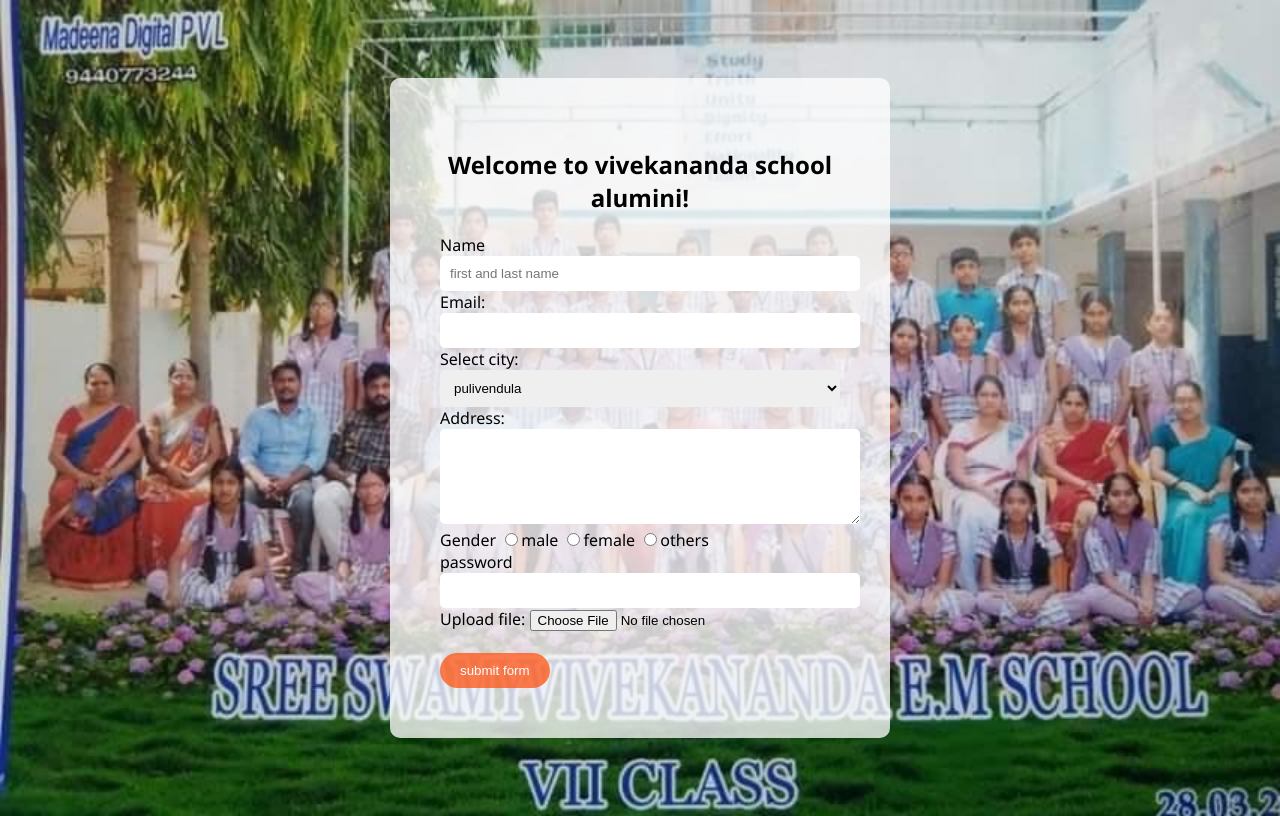
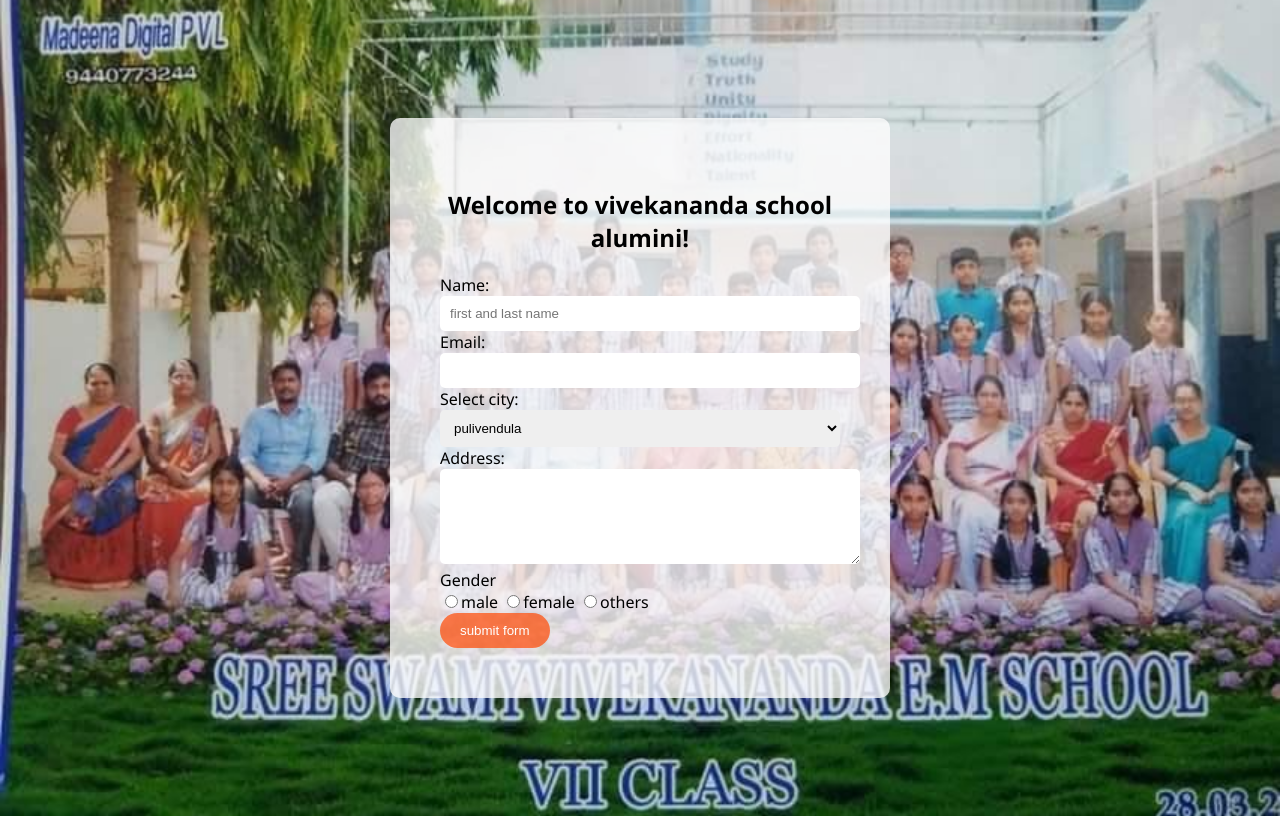
Before and after one commit to vcsalumini/Register, a plain HTML site: page index.html in a window 1280 px wide. Drawn offline with Linux system fonts and the light colour scheme.

Commit message:
Update index.html

```diff
--- a/index.html
+++ b/index.html
@@ -60,7 +60,7 @@
     <div>
         <form action=" " method="post">
             <h2>Welcome to vivekananda school alumini!</h2>
-            <lable for="name">Name</lable>
+            <lable for="name">Name:</lable>
             <input type="text" placeholder="first and last name" id="name" name="name"><br>
             <lable for="email" >Email:</lable>
             <input type="email" id="email" name="email">
@@ -74,15 +74,11 @@
             </select><br>
             <lable for="Address">Address:</lable>
             <textarea name="" id="Address" cols="30" rows="5" name="Addres"></textarea><br>
-            <lable for="gender">Gender</lable>
+            <lable for="gender">Gender</lable> <br>
             <input type="radio" value="male" name="gender">male
             <input type="radio" value="female" name="gender">female
             <input type="radio" value="others" name="gender">others
             <br>
-            <lable for="password">password</lable>
-            <input type="password" name="password"><br>
-            <lable for="upload">Upload file:</lable>
-            <input type="file" name="file"><br><br>
             <input type="submit" value="submit form">
            </form>
     </div>
```
